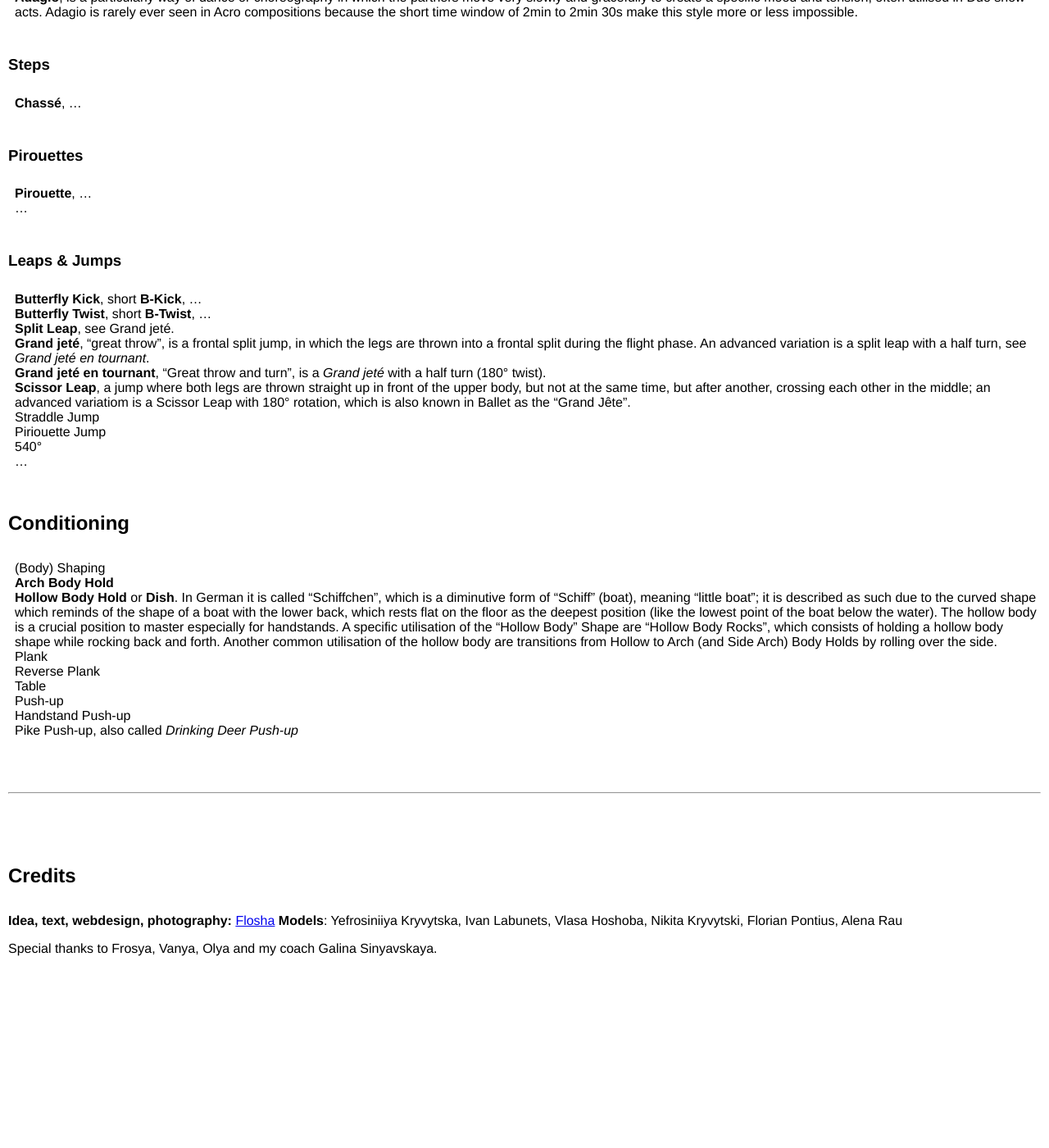
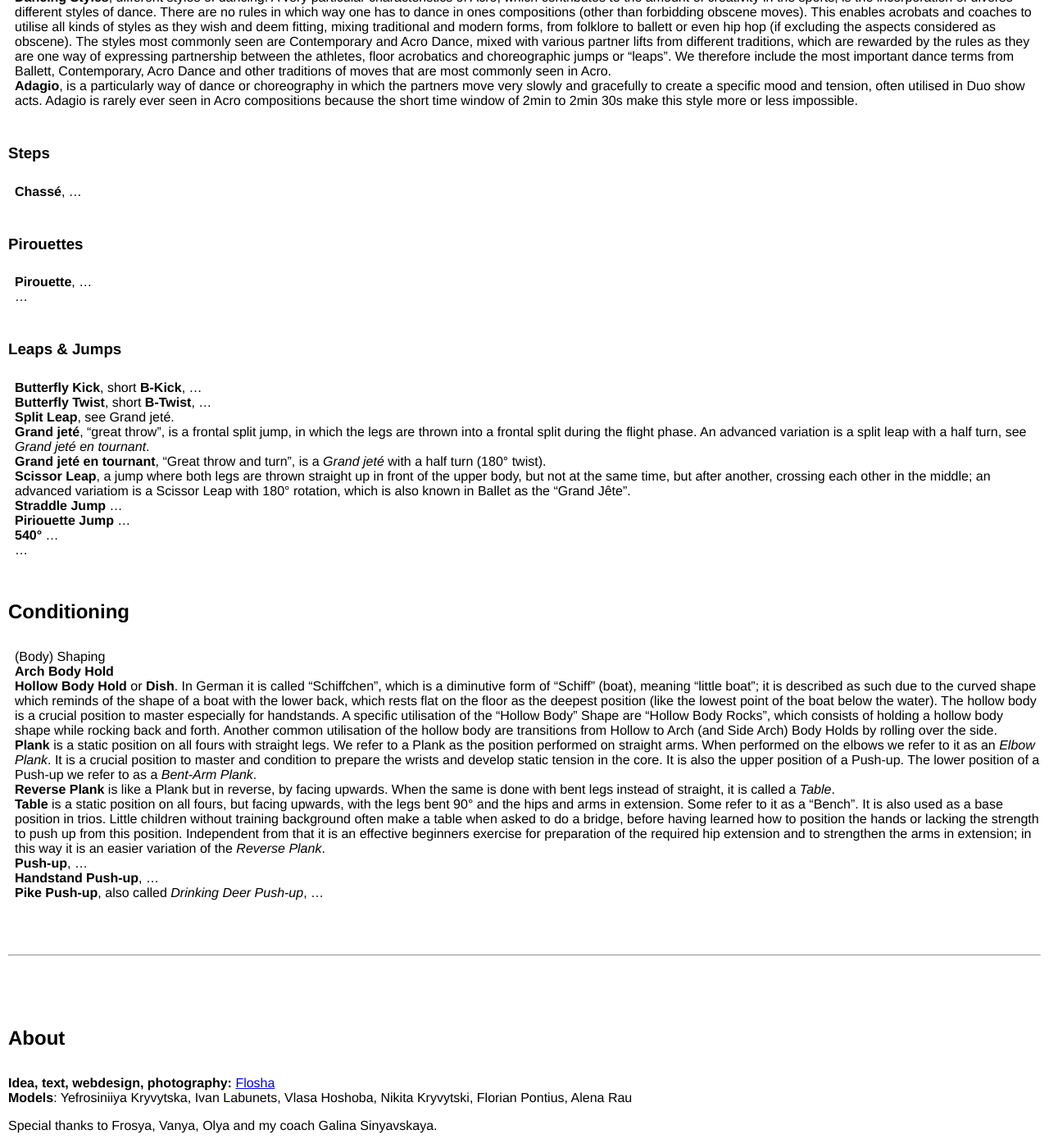
Before and after one commit to floshin/acrolib, a Jekyll site: the page built from glossary.md, in a window 1280 px wide and 1400 px high, scrolled down 6311 px. Shown: the whole window at 82% size. Built offline with Jekyll 4.4.1, drawn with Linux system fonts in a browser that asks for light colours; our own code applies the rules of GitHub Pages for plain Markdown files; before the commit the page ends 7495 px from its top, so only the background shows below that; some of the changed text lies outside the part shown.

Commit message:
Update glossary.md

```diff
--- a/glossary.md
+++ b/glossary.md
@@ -92,6 +92,7 @@
 #### Handstands
 
 * **Handstand**
+* **HS**, shortcut for "Handstand".
 * **Inversion**
 * Category A: "Normal" Handstands
 * Category B: Arch Handstands, ..., an Arch of more than X° is called a Deep Arch.
@@ -170,6 +171,7 @@
 * **Diamidov**, sometimes shortened to "Diamid", is a mount similar to the Podsechka, but with one hand rotated as in the Dislocate, in order for the top to be able to release the second hand and perform a 360° rotation on one arm before catching it with the second hand again. An advanced variation is the Diamidov to One Arm, where the second hand is released during the acceleration and the rotation is performed without regripping the second hand; it is especially difficult due to the tendency of over-rotation. Another advanced variation is to turn the hands additionally in to enable a Diamidov with a 720° turn, which is very rarely performed; exceptional shoulder and wrist mobility and stability are required.
 * ...
 
+
 ## Dynamic
 
 * Salto
@@ -245,9 +250,9 @@
 * **Grand jeté**, "great throw", is a frontal split jump, in which the legs are thrown into a frontal split during the flight phase. An advanced variation is a split leap with a half turn, see *Grand jeté en tournant*.
 * **Grand jeté en tournant**, "Great throw and turn", is a *Grand jeté* with a half turn (180° twist).
 * **Scissor Leap**, a jump where both legs are thrown straight up in front of the upper body, but not at the same time, but after another, crossing each other in the middle; an advanced variatiom is a Scissor Leap with 180° rotation, which is also known in Ballet as the "Grand Jête".
-* Straddle Jump
-* Piriouette Jump
-* 540°
+* **Straddle Jump** ...
+* **Piriouette Jump** ...
+* **540°** ...
 * ...
 
 
@@ -256,17 +261,17 @@
 * (Body) Shaping
 * **Arch Body Hold**
 * **Hollow Body Hold** or **Dish**. In German it is called "Schiffchen", which is a diminutive form of "Schiff" (boat), meaning "little boat"; it is described as such due to the curved shape which reminds of the shape of a boat with the lower back, which rests flat on the floor as the deepest position (like the lowest point of the boat below the water). The hollow body is a crucial position to master especially for handstands. A specific utilisation of the "Hollow Body" Shape are "Hollow Body Rocks", which consists of holding a hollow body shape while rocking back and forth. Another common utilisation of the hollow body are transitions from Hollow to Arch (and Side Arch) Body Holds by rolling over the side.
-* Plank
-* Reverse Plank
-* Table
-* Push-up
-* Handstand Push-up
-* Pike Push-up, also called *Drinking Deer Push-up*
+* **Plank** is a static position on all fours with straight legs. We refer to a Plank as the position performed on straight arms. When performed on the elbows we refer to it as an *Elbow Plank*. It is a crucial position to master and condition to prepare the wrists and develop static tension in the core. It is also the upper position of a Push-up. The lower position of a Push-up we refer to as a *Bent-Arm Plank*.
+* **Reverse Plank** is like a Plank but in reverse, by facing upwards. When the same is done with bent legs instead of straight, it is called a *Table*.
+* **Table** is a static position on all fours, but facing upwards, with the legs bent 90° and the hips and arms in extension. Some refer to it as a "Bench". It is also used as a base position in trios. Little children without training background often make a table when asked to do a bridge, before having learned how to position the hands or lacking the strength to push up from this position. Independent from that it is an effective beginners exercise for preparation of the required hip extension and to strengthen the arms in extension; in this way it is an easier variation of the *Reverse Plank*.
+* **Push-up**, ...
+* **Handstand Push-up**, ...
+* **Pike Push-up**, also called *Drinking Deer Push-up*, ...
 
 
 ---
 
-## Credits
+## About
 
 **Idea, text, webdesign, photography:** [Flosha](https://flosh.in)
 **Models**: Yefrosiniiya Kryvytska, Ivan Labunets, Vlasa Hoshoba, Nikita Kryvytski, Florian Pontius, Alena Rau
```
Also changed, not shown: other parts of glossary.md (+12 -9 lines).
